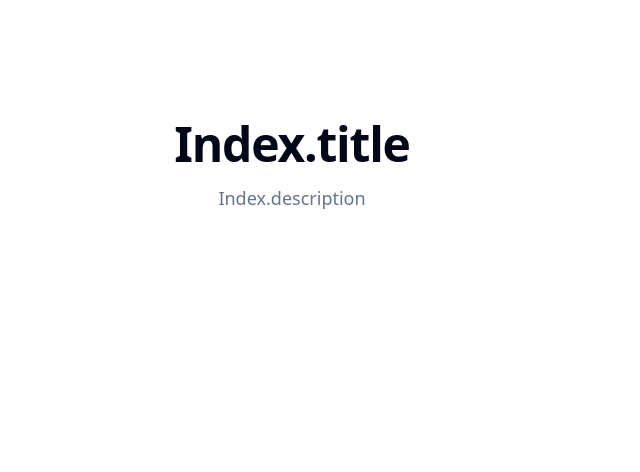
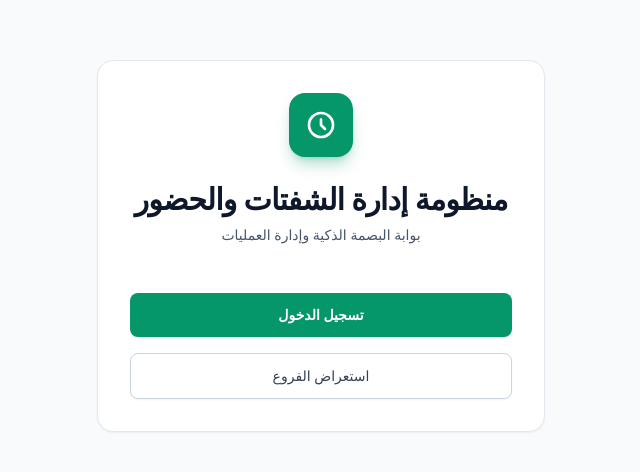
Before and after one commit to koftagyasaad-sudo/L-K-Shift, a Next.js app: page /ar in a window 1280 px wide. Shown: the part 154-626 px from the top of the page, without its empty margins (436-1076 px from the left). Built offline with nearby package versions, Linux system fonts and the light colour scheme; no server answers.

Commit message:
Update page.tsx

```diff
--- a/src/app/[locale]/page.tsx
+++ b/src/app/[locale]/page.tsx
@@ -1,62 +1,74 @@
-import { Suspense } from 'react';
-import { notFound } from 'next/navigation';
-import { getTranslations, setRequestLocale } from 'next-intl/server';
+import React from 'react';
+import Link from 'next/link';
+import { redirect } from 'next/navigation';
+import { auth } from '@/auth';
 
-// 1. عزل التصيير الديناميكي لمنع انهيار الـ Build أثناء فحص اتصالات Drizzle
 export const dynamic = 'force-dynamic';
 export const revalidate = 0;
 
-// 2. ضبط Types متوافقة 100% مع Next.js 15+ Asynchronous APIs
 interface PageProps {
   params: Promise<{
     locale: string;
   }>;
-  searchParams: Promise<{ [key: string]: string | string[] | undefined }>;
 }
 
-// 3. مكون تحميل هيكلي (Fallback UI) للحفاظ على تجربة المستخدم ومنع وميض الشاشة
-function LoadingSkeleton() {
+export default async function HomePage({ params }: PageProps) {
+  // فك الـ Asynchronous Params لتوافق Next.js 15+
+  const resolvedParams = await params;
+  const locale = resolvedParams?.locale || 'ar';
+  const isRtl = locale === 'ar';
+
+  // فحص الجلسة مع عزل أي استثناء لتفادي كسر الخادم في حال وجود خلل في مفاتيح البيئة
+  let session = null;
+  try {
+    session = await auth();
+  } catch (error) {
+    console.error('Session resolution error in HomePage:', error);
+  }
+
+  // إذا كان المستخدم مسجل الدخول، يتم توجيهه تلقائياً إلى بوابته المناسبة
+  if (session?.user) {
+    const role = (session.user as { role?: string })?.role;
+    if (role === 'admin') {
+      redirect(`/${locale}/admin/branches`);
+    } else {
+      redirect(`/${locale}/employee`);
+    }
+  }
+
   return (
-    <div className="flex min-h-screen w-full items-center justify-center p-6">
-      <div className="h-8 w-8 animate-spin rounded-full border-4 border-primary border-t-transparent" />
+    <div className="flex min-h-screen flex-col items-center justify-center bg-slate-50 px-4 py-12 sm:px-6 lg:px-8" dir={isRtl ? 'rtl' : 'ltr'}>
+      <div className="w-full max-w-md space-y-8 rounded-2xl border border-slate-200 bg-white p-8 shadow-sm text-center">
+        <div>
+          <div className="mx-auto flex h-16 w-16 items-center justify-center rounded-2xl bg-emerald-600 text-white shadow-lg shadow-emerald-600/30">
+            <svg className="h-8 w-8" fill="none" viewBox="0 0 24 24" stroke="currentColor">
+              <path strokeLinecap="round" strokeLinejoin="round" strokeWidth={2} d="M12 8v4l3 3m6-3a9 9 0 11-18 0 9 9 0 0118 0z" />
+            </svg>
+          </div>
+          <h1 className="mt-6 text-3xl font-bold tracking-tight text-slate-900">
+            {isRtl ? 'منظومة إدارة الشفتات والحضور' : 'Shift & Attendance System'}
+          </h1>
+          <p className="mt-2 text-sm text-slate-600">
+            {isRtl ? 'بوابة البصمة الذكية وإدارة العمليات' : 'Smart Geofence Attendance & Operations'}
+          </p>
+        </div>
+
+        <div className="space-y-4 pt-4">
+          <Link
+            href={`/${locale}/login`}
+            className="flex w-full items-center justify-center rounded-lg bg-emerald-600 px-4 py-3 text-sm font-semibold text-white shadow-sm transition hover:bg-emerald-700 focus:outline-none focus:ring-2 focus:ring-emerald-500 focus:ring-offset-2"
+          >
+            {isRtl ? 'تسجيل الدخول' : 'Sign In'}
+          </Link>
+
+          <Link
+            href={`/${locale}/branches`}
+            className="flex w-full items-center justify-center rounded-lg border border-slate-300 bg-white px-4 py-3 text-sm font-medium text-slate-700 shadow-sm transition hover:bg-slate-50 focus:outline-none"
+          >
+            {isRtl ? 'استعراض الفروع' : 'View Branches'}
+          </Link>
+        </div>
+      </div>
     </div>
   );
 }
-
-// 4. استدعاء البيانات بأمان عبر طبقة الخدمة المعزولة (Server Data Fetching)
-async function ContentSection({ locale }: { locale: string }) {
-  // تفعيل الـ locale لتجنب تحذيرات next-intl
-  setRequestLocale(locale);
-  const t = await getTranslations({ locale, namespace: 'Index' });
-
-  return (
-    <main className="flex flex-col items-center justify-center min-h-[80vh] px-4 py-8">
-      <h1 className="text-3xl font-bold tracking-tight text-foreground sm:text-5xl">
-        {t('title')}
-      </h1>
-      <p className="mt-4 text-base text-muted-foreground sm:text-lg">
-        {t('description')}
-      </p>
-    </main>
-  );
-}
-
-// 5. نقطة الدخول الرئيسية للصفحة
-export default async function Page({ params, searchParams }: PageProps) {
-  // فك الـ Promises لتوافق المحرك البرمجي دون تعارض
-  const resolvedParams = await params;
-  const resolvedSearchParams = await searchParams;
-  const { locale } = resolvedParams;
-
-  // التحقق من وجود اللغة المدعومة لمنع أخطاء الـ Routing
-  const supportedLocales = ['ar', 'en']; // مطابقة للغات المعرفة في middleware.ts
-  if (!supportedLocales.includes(locale)) {
-    notFound();
-  }
-
-  return (
-    <Suspense fallback={<LoadingSkeleton />}>
-      <ContentSection locale={locale} />
-    </Suspense>
-  );
-}
```
